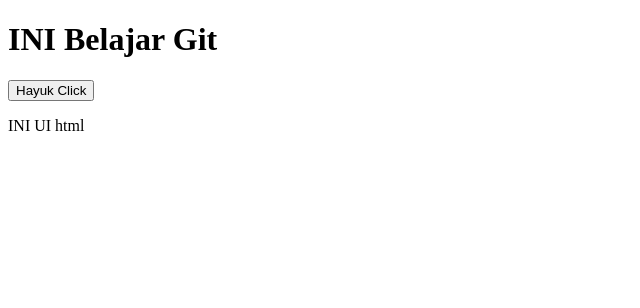
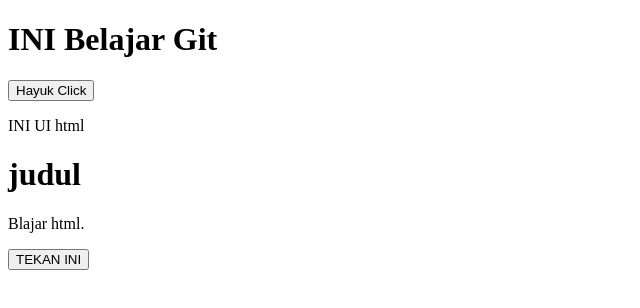
Before and after one commit to rafi-zimraan/belajargit, a plain HTML site: page index.html in a window 1280 px wide. Shown: the whole page, without its empty margins (0-640 px from the left). Drawn offline with Linux system fonts and the light colour scheme.

Commit message:
menambahkan body pada index.html

```diff
--- a/index.html
+++ b/index.html
@@ -8,5 +8,9 @@
     <button>Hayuk Click</button>
     <p>INI UI html</p>
   </head>
-  <body></body>
+  <body>
+    <h1>judul</h1>
+    <p id="demo"> Blajar html.</p>
+    <button Type="button" onclick='document.getElementById("demo").innerHTML = "BELAJAR"'>TEKAN INI</button>
+  </body>
 </html>
```
